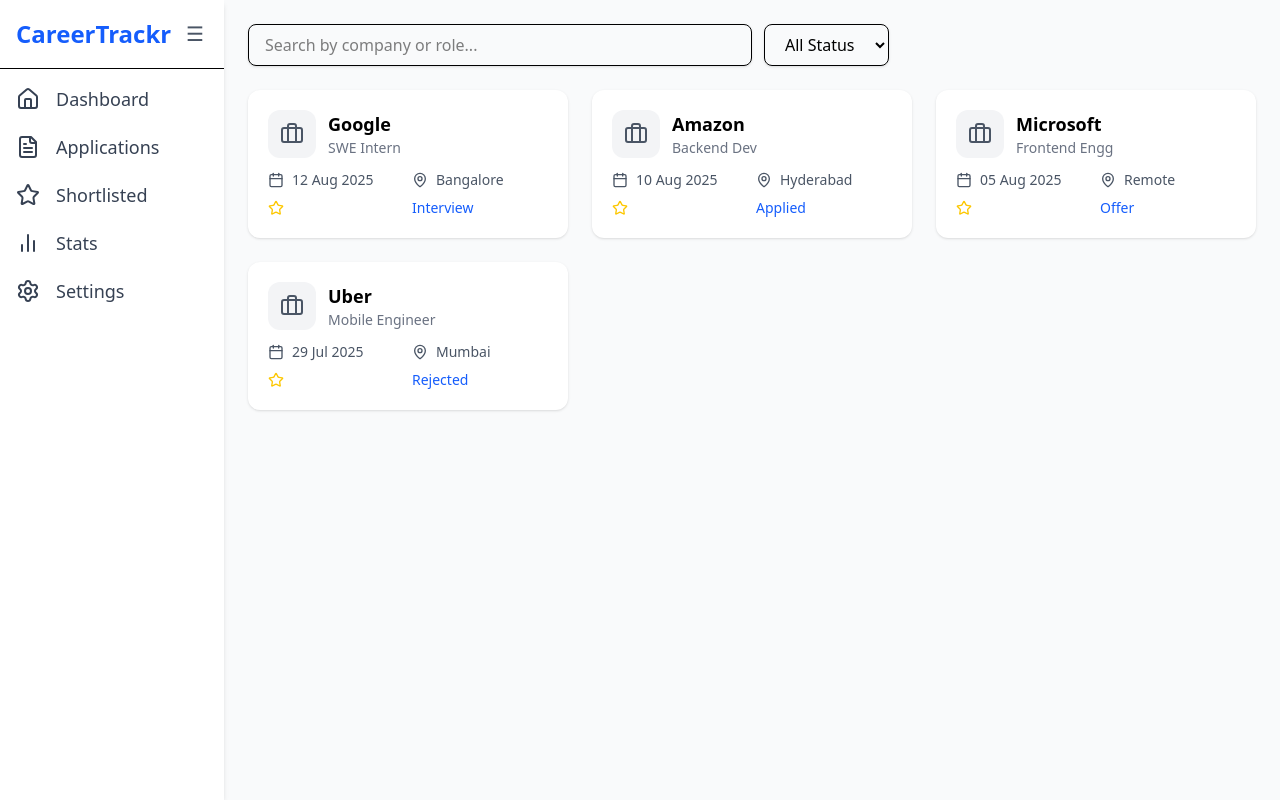
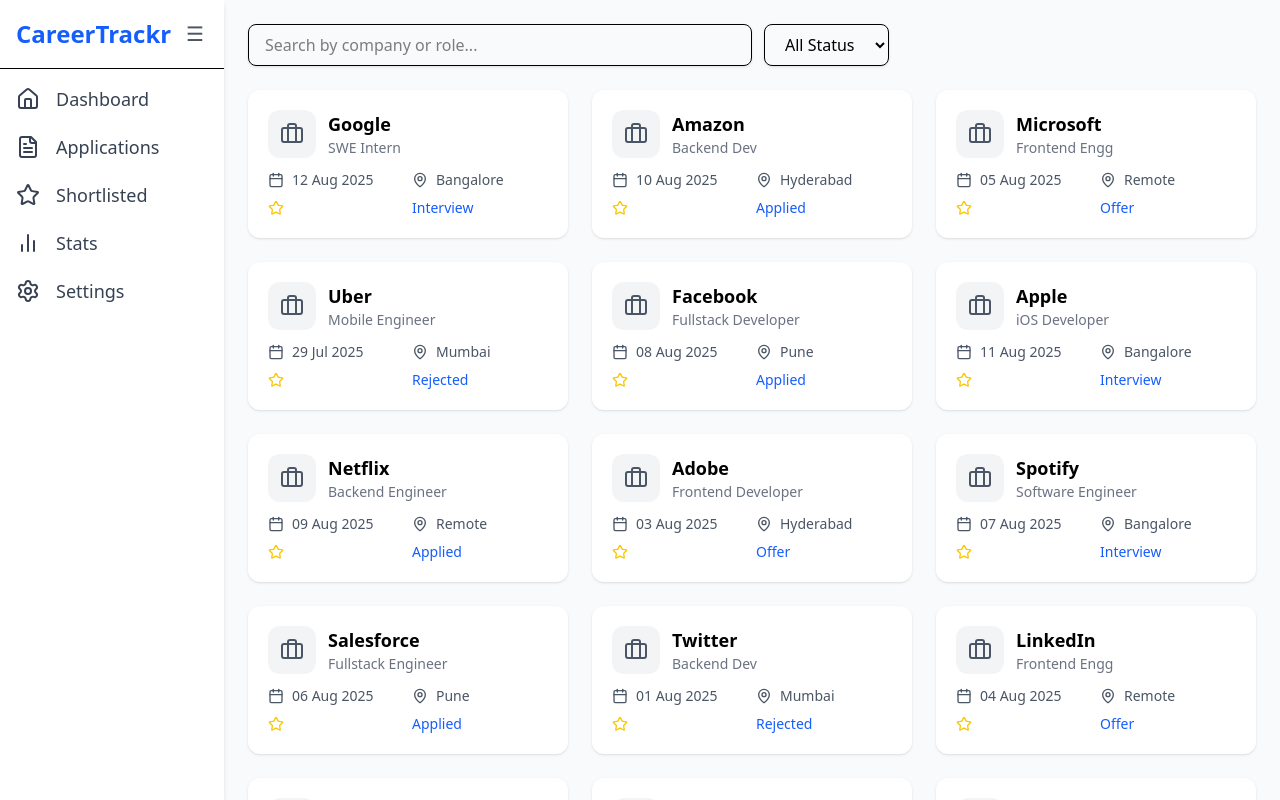
Before and after one commit to Himanshu-xeno/CareerTrackr, a React (Vite) app: page / in a window 1280 px wide. Built offline with nearby package versions, Linux system fonts and the light colour scheme.

Commit message:
Added more dummy applications

```diff
--- a/src/pages/AllApplications.jsx
+++ b/src/pages/AllApplications.jsx
@@ -7,11 +7,22 @@
 
   // Dummy applications
   const applications = [
-    { id: 1, company: "Google", role: "SWE Intern", status: "Interview", date: "12 Aug 2025", location: "Bangalore" },
-    { id: 2, company: "Amazon", role: "Backend Dev", status: "Applied", date: "10 Aug 2025", location: "Hyderabad" },
-    { id: 3, company: "Microsoft", role: "Frontend Engg", status: "Offer", date: "05 Aug 2025", location: "Remote" },
-    { id: 4, company: "Uber", role: "Mobile Engineer", status: "Rejected", date: "29 Jul 2025", location: "Mumbai" },
-  ];
+  { id: 1, company: "Google", role: "SWE Intern", status: "Interview", date: "12 Aug 2025", location: "Bangalore" },
+  { id: 2, company: "Amazon", role: "Backend Dev", status: "Applied", date: "10 Aug 2025", location: "Hyderabad" },
+  { id: 3, company: "Microsoft", role: "Frontend Engg", status: "Offer", date: "05 Aug 2025", location: "Remote" },
+  { id: 4, company: "Uber", role: "Mobile Engineer", status: "Rejected", date: "29 Jul 2025", location: "Mumbai" },
+  { id: 5, company: "Facebook", role: "Fullstack Developer", status: "Applied", date: "08 Aug 2025", location: "Pune" },
+  { id: 6, company: "Apple", role: "iOS Developer", status: "Interview", date: "11 Aug 2025", location: "Bangalore" },
+  { id: 7, company: "Netflix", role: "Backend Engineer", status: "Applied", date: "09 Aug 2025", location: "Remote" },
+  { id: 8, company: "Adobe", role: "Frontend Developer", status: "Offer", date: "03 Aug 2025", location: "Hyderabad" },
+  { id: 9, company: "Spotify", role: "Software Engineer", status: "Interview", date: "07 Aug 2025", location: "Bangalore" },
+  { id: 10, company: "Salesforce", role: "Fullstack Engineer", status: "Applied", date: "06 Aug 2025", location: "Pune" },
+  { id: 11, company: "Twitter", role: "Backend Dev", status: "Rejected", date: "01 Aug 2025", location: "Mumbai" },
+  { id: 12, company: "LinkedIn", role: "Frontend Engg", status: "Offer", date: "04 Aug 2025", location: "Remote" },
+  { id: 13, company: "Snapchat", role: "Mobile Engineer", status: "Applied", date: "10 Aug 2025", location: "Bangalore" },
+  { id: 14, company: "Tesla", role: "Software Intern", status: "Interview", date: "12 Aug 2025", location: "Palo Alto" },
+  { id: 15, company: "Airbnb", role: "Fullstack Developer", status: "Applied", date: "09 Aug 2025", location: "Remote" },
+];
 
   // Filter applications
   const filteredApplications = applications.filter((app) => {
```
